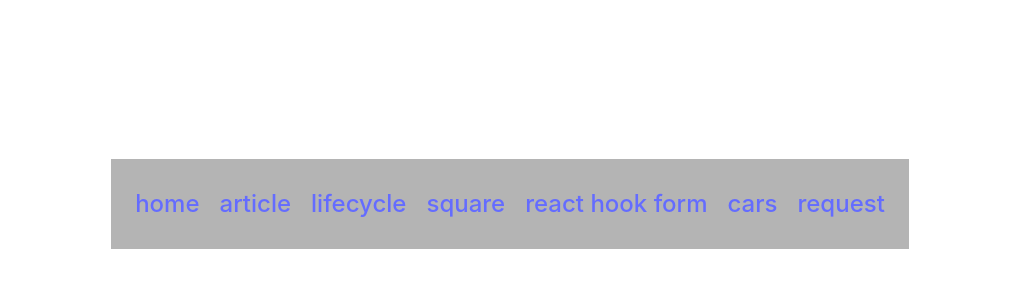
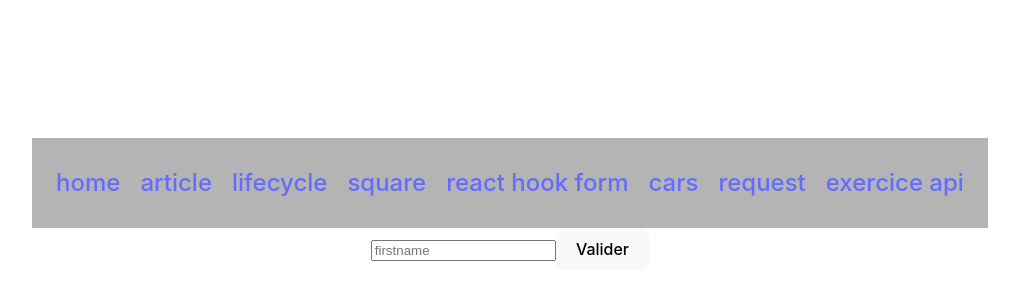
Before and after one commit to Dsaquel/react-week-2, a React (Vite) app: page /exercice-api in a window 1280 px wide. Shown: the part 196-496 px from the top of the page, without its empty margins (130-1149 px from the left). Built offline with nearby package versions, Linux system fonts and the light colour scheme.

Commit message:
Add exercice api

```diff
--- a/src/App.jsx
+++ b/src/App.jsx
@@ -5,6 +5,7 @@ import './App.css'
 import Navbar from './components/Navbar'
 import ArticlePage from './pages/ArticlePage'
 import Cars from './pages/Cars'
+import ExerciceApi from './pages/ExerciceApi'
 import Home from './pages/Home'
 import Lifecycle from './pages/LifeCycle'
 import ReactHookForm from './pages/ReactHookForm'
@@ -23,6 +24,7 @@ function App() {
         <Route path="/react-hook-form" element={<ReactHookForm />} />
         <Route path="/cars" element={<Cars />} />
         <Route path="/request" element={<Request />} />
+        <Route path="/exercice-api" element={<ExerciceApi />} />
       </Routes>
     </BrowserRouter>
   )
--- a/src/components/Navbar.jsx
+++ b/src/components/Navbar.jsx
@@ -11,6 +11,7 @@ const Navbar = () => {
       <Link to="/react-hook-form">react hook form</Link>
       <Link to="/cars">cars</Link>
       <Link to="/request">request</Link>
+      <Link to="/exercice-api">exercice api</Link>
     </div>
   )
 }
--- a/src/components/articles/Articles.jsx
+++ b/src/components/articles/Articles.jsx
@@ -1,7 +1,6 @@
 import Article from './Article'
 
 const Articles = ({ items }) => {
-  console.log(items)
   return (
     <div>
       {items.map((item, i) => {
--- /dev/null
+++ b/src/pages/ExerciceApi.jsx
@@ -0,0 +1,57 @@
+import { useState } from 'react'
+import { useForm } from 'react-hook-form'
+
+const ExerciceApi = () => {
+  const [usersEstimateAge, setUsersEstimateAge] = useState([])
+  const {
+    register,
+    handleSubmit,
+    formState: { errors },
+    reset,
+    setFocus,
+  } = useForm()
+
+  const searchEstimateAge = async (firstname) => {
+    const data = await (
+      await fetch(`https://api.agify.io?name=${firstname}&country=FR`, {
+        method: 'GET',
+      })
+    ).json()
+
+    setUsersEstimateAge((rest) => [...rest, data])
+  }
+
+  const onSubmit = (data) => {
+    searchEstimateAge(data.firstname)
+    setFocus('name')
+    reset()
+  }
+  return (
+    <div>
+      <form onSubmit={handleSubmit(onSubmit)}>
+        <input
+          placeholder="firstname"
+          type="text"
+          {...register('firstname', { required: true })}
+        />
+        {errors.firstname && (
+          <div style={{ color: 'red' }}>
+            {errors.firstname.type === 'required' &&
+              'Ce champs doit être rempli'}
+          </div>
+        )}
+        <button type="submit">Valider</button>
+      </form>
+
+      <div>
+        {usersEstimateAge.map((userEstimateAge, i) => (
+          <div key={i}>
+            {`${userEstimateAge.name} a ${userEstimateAge.age}`}
+          </div>
+        ))}
+      </div>
+    </div>
+  )
+}
+
+export default ExerciceApi
```
